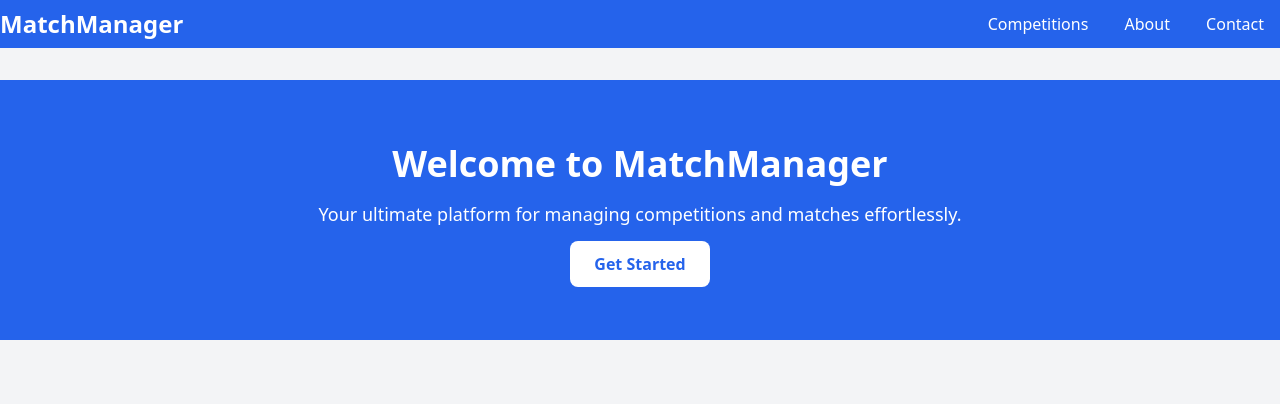
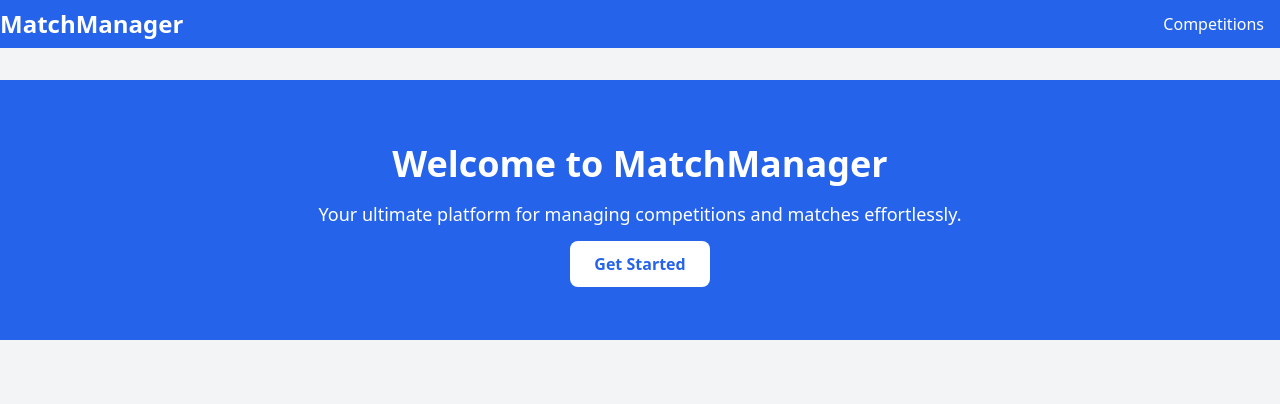
Before and after one commit to groveld/matchman, a Flask app: page / in a window 1280 px wide. Shown: the top 404 px of the page. Run offline with Flask 3, Linux system fonts and the light colour scheme; some libraries are stand-ins or nearby versions.

Commit message:
Remove About and Contact links from navigation in base template

```diff
--- a/matchman/templates/base.html
+++ b/matchman/templates/base.html
@@ -31,8 +31,6 @@
           <a href="/competitions" class="px-4 py-2 hover:underline"
             >Competitions</a
           >
-          <a href="/about" class="px-4 py-2 hover:underline">About</a>
-          <a href="/contact" class="px-4 py-2 hover:underline">Contact</a>
         </nav>
       </div>
     </header>
```
